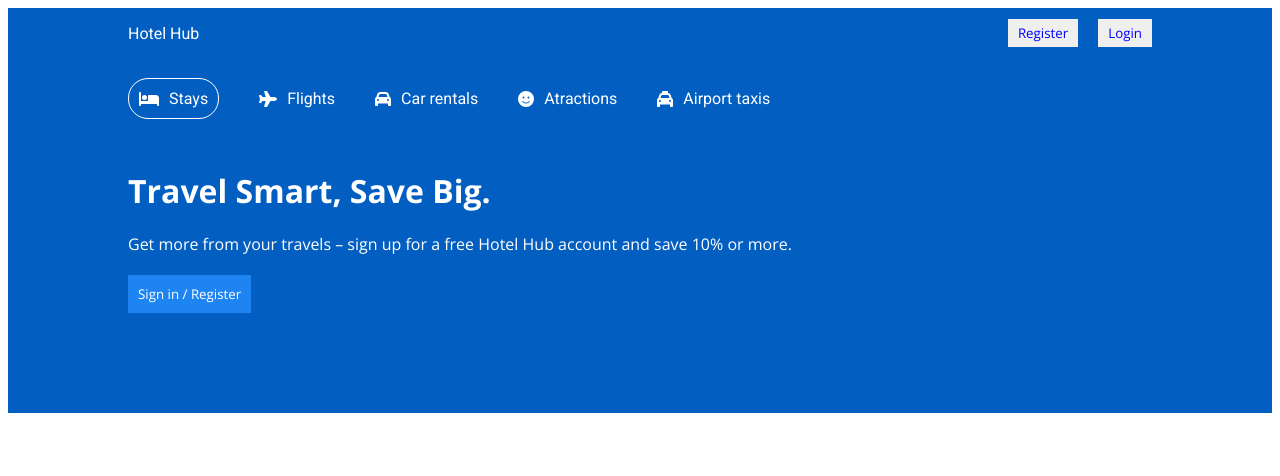
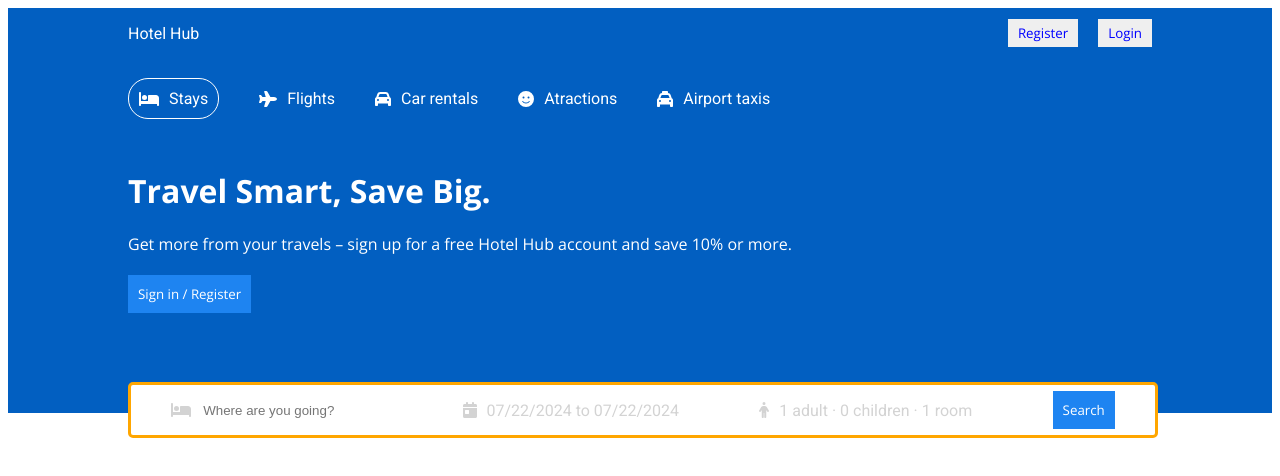
Before and after one commit to Kevin-Mackinlay/TravelBooker, a React (Create React App) app: page / in a window 1280 px wide. Shown: the top 476 px of the page. Built offline with nearby package versions, Linux system fonts and the light colour scheme.

Commit message:
working on header

```diff
--- a/package.json
+++ b/package.json
@@ -11,7 +11,9 @@
     "@testing-library/jest-dom": "^5.17.0",
     "@testing-library/react": "^13.4.0",
     "@testing-library/user-event": "^13.5.0",
+    "date-fns": "^3.6.0",
     "react": "^18.3.1",
+    "react-date-range": "^2.0.1",
     "react-dom": "^18.3.1",
     "react-scripts": "5.0.1",
     "web-vitals": "^2.1.4"
--- a/src/components/header/Header.jsx
+++ b/src/components/header/Header.jsx
@@ -1,8 +1,34 @@
-import { FontAwesomeIcon } from '@fortawesome/react-fontawesome'
-import { faBed, faCar, faPlane, faSmile, faTaxi } from '@fortawesome/free-solid-svg-icons'
-import './header.css'
+import { FontAwesomeIcon } from '@fortawesome/react-fontawesome';
+import { faBed, faCalendarDay, faCar, faPerson, faPlane, faSmile, faTaxi } from '@fortawesome/free-solid-svg-icons';
+import './header.css';
+import { DateRange } from 'react-date-range';
+import { useState } from 'react';
+import 'react-date-range/dist/styles.css'; // main css file
+import 'react-date-range/dist/theme/default.css'; // theme css file
+import { format } from 'date-fns';
 
 const Header = () => {
+
+const [openDate, setOpenDate] = useState(false);
+
+
+
+  const [date, setDate] = useState([
+    {
+      startDate: new Date(),
+      endDate: new Date(),
+      key: 'selection',
+    },
+  ]);
+
+  const [openOptions, setOpenOptions] = useState(false);
+  const [options, setOptions] = useState({
+    adult:1,
+    children:0,
+    room:1,
+  })
+
+
   return (
     <div className="header">
       <div className="headerContainer">
@@ -31,9 +57,29 @@
         <h1 className="headerTitle">Travel Smart, Save Big.</h1>
         <p className="headerDesc">Get more from your travels – sign up for a free Hotel Hub account and save 10% or more.</p>
         <button className="headerBtn">Sign in / Register</button>
+
+        <div className="headerSearch">
+          <div className="headerSearchItem">
+            <FontAwesomeIcon icon={faBed} className="headerIcon" />
+            <input type="text" placeholder="Where are you going?" className="headerSearchInput" />
+          </div>
+
+          <div className="headerSearchItem">
+            <FontAwesomeIcon icon={faCalendarDay} className="headerIcon" />
+            <span onClick={() => setOpenDate(!openDate)} className="headerSearchText">{`${format(date[0].startDate, 'MM/dd/yyyy')} to ${format(date[0].endDate, 'MM/dd/yyyy')} `}</span>
+            {openDate && <DateRange editableDateInputs={true} onChange={(item) => setDate([item.selection])} moveRangeOnFirstSelection={false} ranges={date} className="date" />}
+          </div>
+          <div className="headerSearchItem">
+            <FontAwesomeIcon icon={faPerson} className="headerIcon" />
+            <span className="headerSearchText"> {`${options.adult} adult · ${options.children} children · ${options.room} room`}</span>
+          </div>
+          <div className="headerSearchItem">
+            <button className="headerBtn">Search</button>
+          </div>
+        </div>
       </div>
     </div>
   );
-}
+};
 
-export default Header
+export default Header;
--- a/src/components/header/header.css
+++ b/src/components/header/header.css
@@ -1,47 +1,84 @@
-.header{
-    background-color:#025fc1 ;
-    color : white;
-    display: flex   ;
+.header {
+  background-color: #025fc1;
+  color: white;
+  display: flex;
   justify-content: center;
-
+  position: relative;
 }
 
-.headerContainer{
+.headerContainer {
   width: 100%;
   max-width: 1024px;
   margin: 20px 0px 100px 0px;
-
 }
 
-.headerList{
+.headerList {
   display: flex;
   gap: 40px;
   margin-bottom: 50px;
-
 }
 
-.headerListItem{
+.headerListItem {
   display: flex;
   align-items: center;
   gap: 10px;
 }
 
-.headerListItem.active{
+.headerListItem.active {
   border: 1px solid white;
   padding: 10px;
   border-radius: 20px;
 }
 
-.headerDesc{
-    margin: 20px 0px ;
+.headerDesc {
+  margin: 20px 0px;
 }
 
-.headerBtn{
+.headerBtn {
   background-color: #1e84f1;
   color: white;
   font-weight: 500;
   border: none;
   padding: 10px;
   cursor: pointer;
+}
 
+.headerSearch {
+  height: 30px;
+  background-color: white;
+  border: 3px solid rgb(255, 166, 0);
+  display: flex;
+  align-items: center;
+  justify-content: space-around;
+  padding: 10px 0px;
+  border-radius: 5px;
+  position: absolute;
+  bottom: -25px;
+  width: 100%;
+  max-width: 1024px;
 }
+
+.headerIcon {
+  color: lightgray;
+}
+
+.headerSearchItem{
+  display: flex;
+  align-items: center;
+  gap: 10px;
+}
+
+.headerSearchInput {
+  border: none;
+  outline: none;
+}
+
+.headerSearchText{
+  color: lightgray;
+  cursor: pointer;
+}
+
+.date{
+  position:absolute;
+  top: 50px
+}
```
Also changed, not shown: 1 other file (tests, documents, lock files or other folders). Lines whose indentation alone changed are shown as unchanged.
